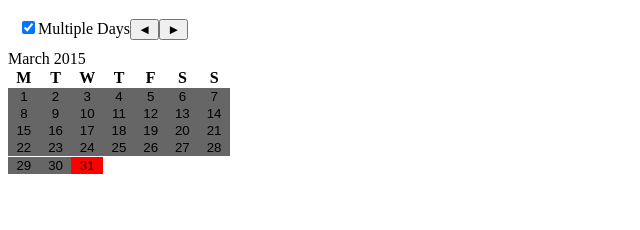
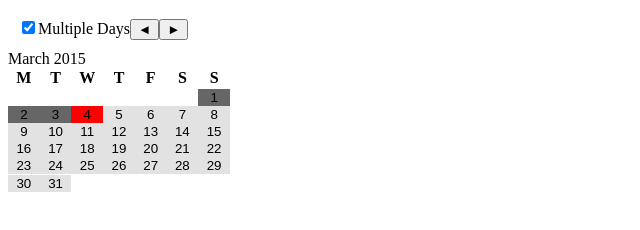
Before and after one commit to federicogfernandez/osom-datepicker, a website: page index.html in a window 1280 px wide. Shown: the whole page, without its empty margins (0-640 px from the left). Drawn offline with Linux system fonts and the light colour scheme.

Commit message:
Adding ability to start week on Monday instead of Sunday

```diff
--- a/index.html
+++ b/index.html
@@ -11,10 +11,12 @@
 		<script type="text/javascript">
 			datepicker = new OsomDatepicker({
 				selector: '#osom-datepicker',
-				selectedDates: [new Date(2015, 2, 31), new Date(2015, 3, 22), new Date(2015, 3, 25)],
-				fromDate: new Date(2015, 2, 31),
+				selectedDates: [new Date(), new Date(2015, 3, 22), new Date(2015, 3, 25)],
+				fromDate: new Date(),
 				animation: 'horizontal',
-				showMultipleDays: true
+				showMultipleDays: true,
+				dayNames: ['M', 'T', 'W', 'T', 'F', 'S', 'S'],
+				weekStart: 'Monday'
 			});
 			datepicker.initialize();
 			datepicker.on('DATE_SELECTED', function(e){
--- a/osom-datepicker.js
+++ b/osom-datepicker.js
@@ -31,6 +31,8 @@
 		multipleDaysClass: 'osom-datepicker-multipledays',
 		layoutVerticalClass: 'osom-datepicker-layoutvertical',
 		layoutHorizontalClass: 'osom-datepicker-layouthorizontal',
+
+		dayNames: ['S', 'M', 'T', 'W', 'T', 'F', 'S'],
 
 		events: {
 			DATE_SELECTED: 'DATE_SELECTED'
@@ -86,17 +88,22 @@
 			html += '<div class="' + this.monthClass + '"><span>' + Helper.getMonthName(date.getMonth()) + ' ' + date.getFullYear() + '</span><table>';
 
 			html += '<thead>';
-			html += '<th>M</th><th>T</th><th>W</th><th>T</th><th>F</th><th>S</th><th>S</th>';
+			var names = this.options.dayNames || this.dayNames;
+			names.forEach(function(day){
+				html += '<th>' + day + '</th>';
+			});
 			html += '</thead>';
 
 			html += '<tbody>';
 			var dayNumber = 0;
 			for(var week = 1; week <= 6; week++){
-				var dayOfWeek = 0;
+				var dayOfWeek = this.options.weekStart === 'Monday' ? 1 : 0;
 				html += '<tr>';
 				do{
 					var day = new Date(date.getFullYear(), date.getMonth(), dayNumber+1);
-					if(day.getDay() === dayOfWeek && dayNumber <= day.getDate()){
+					var currentDayOfWeek = (day.getDay() === 0 && this.options.weekStart === 'Monday') ? 7 : day.getDay();
+
+					if(currentDayOfWeek === dayOfWeek && dayNumber <= day.getDate()){
 						var classes = this.dayClass;
 						html += '<td>';
 
@@ -118,7 +125,7 @@
 						html += '<td>&nbsp;</td>';
 					}
 					dayOfWeek++;
-				}while(dayOfWeek <= 6);
+				}while((this.options.weekStart === 'Monday' && dayOfWeek <= 7) || dayOfWeek <= 6);
 				html += '</tr>';
 			}
 			html += '</tbody>';
```
Also changed, not shown: README.md.
